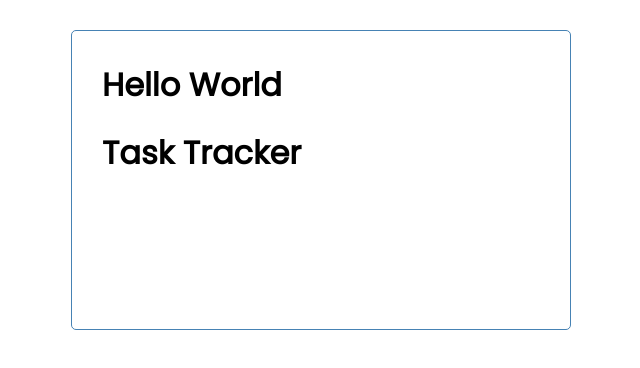
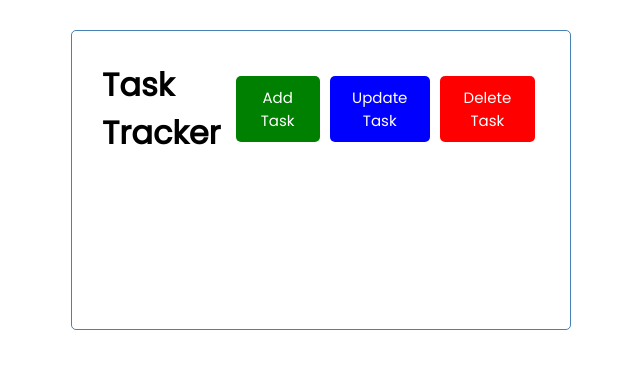
Before and after one commit to karimi-A-2/todo-list-app-vue, a Vue app: page / in a window 1280 px wide. Shown: the top 368 px of the page, without its empty margins (319-959 px from the left). Built offline with nearby package versions, Linux system fonts and the light colour scheme.

Commit message:
add Button

```diff
--- a/src/App.vue
+++ b/src/App.vue
@@ -1,6 +1,5 @@
 <template>
     <div class="container">
-    <Header></Header>
         <Header title="Task Tracker"></Header>
     </div>
 </template>
--- /dev/null
+++ b/src/components/Button.vue
@@ -0,0 +1,17 @@
+<template>
+    <button :style="{ background: color }" class="btn">{{ text }}</button>
+</template>
+
+<script>
+export default {
+    name: "Button",
+    props: {
+        text: String,
+        color: String,
+    }
+}
+</script>
+
+<style>
+
+</style>
--- a/src/components/Header.vue
+++ b/src/components/Header.vue
@@ -1,27 +1,26 @@
 <template>
     <header>
-    <h1>{{title}}</h1>
+        <h1>{{ title }}</h1>
+        <Button text="Add Task" color="green"></Button>
+        <Button text="Update Task" color="blue"></Button>
+        <Button text="Delete Task" color="red"></Button>
     </header>
 </template>
 
 <script>
+import Button from "./Button";
+
 export default {
     name: "Header",
-// method 1: using array ==>
-//   props: ['title'],
-
-// method 2: using object with title and type
-//   props: {
-//     title: String,
-//   },
-
-// method 3: also specifying default value
     props: {
         title: {
             tyepe: String,
-        default: 'Hello World',
+            default: "Hello World"
+        }
     },
-  },
+    components: {
+        Button
+    }
 };
 </script>
 
```
Lines whose indentation alone changed are shown as unchanged.
